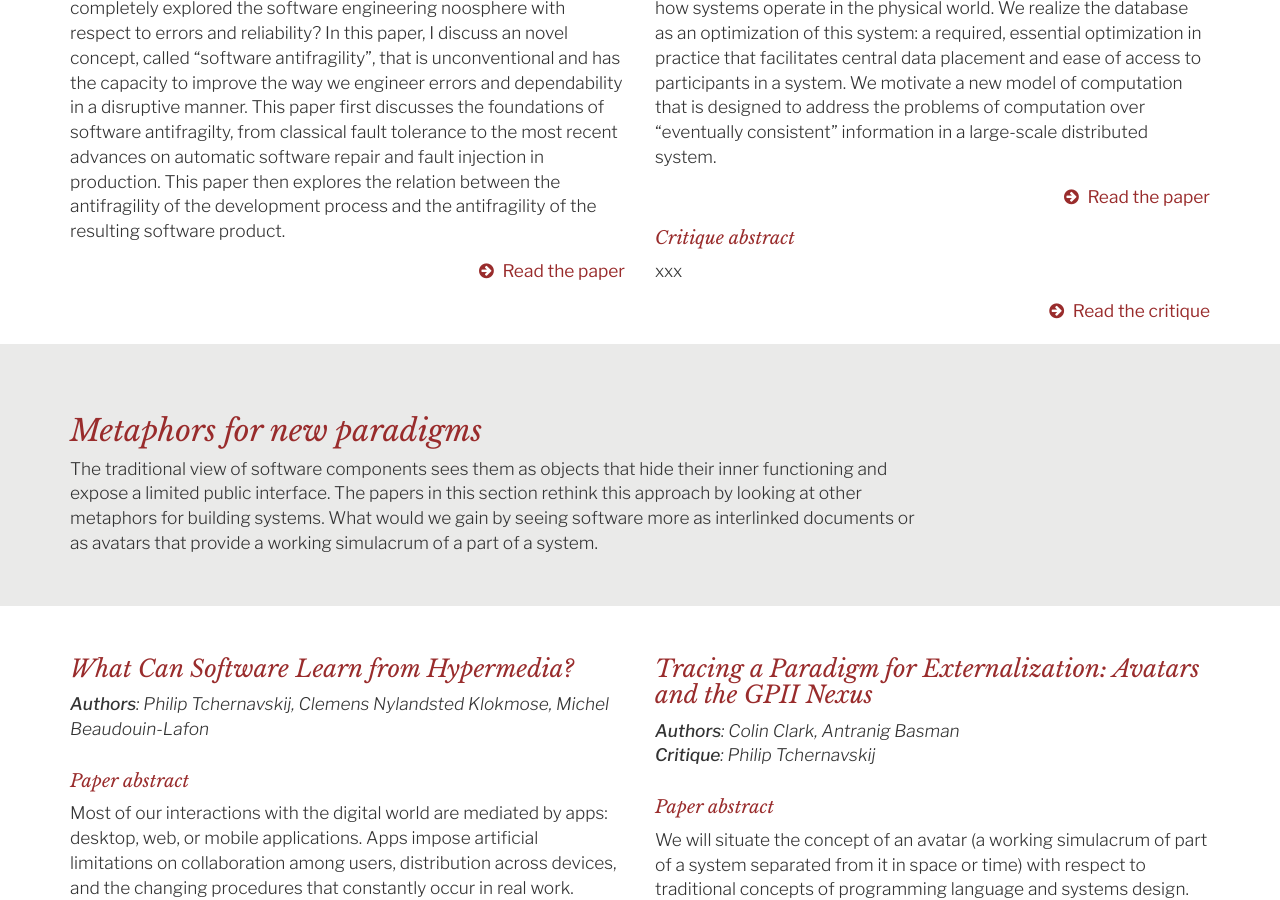
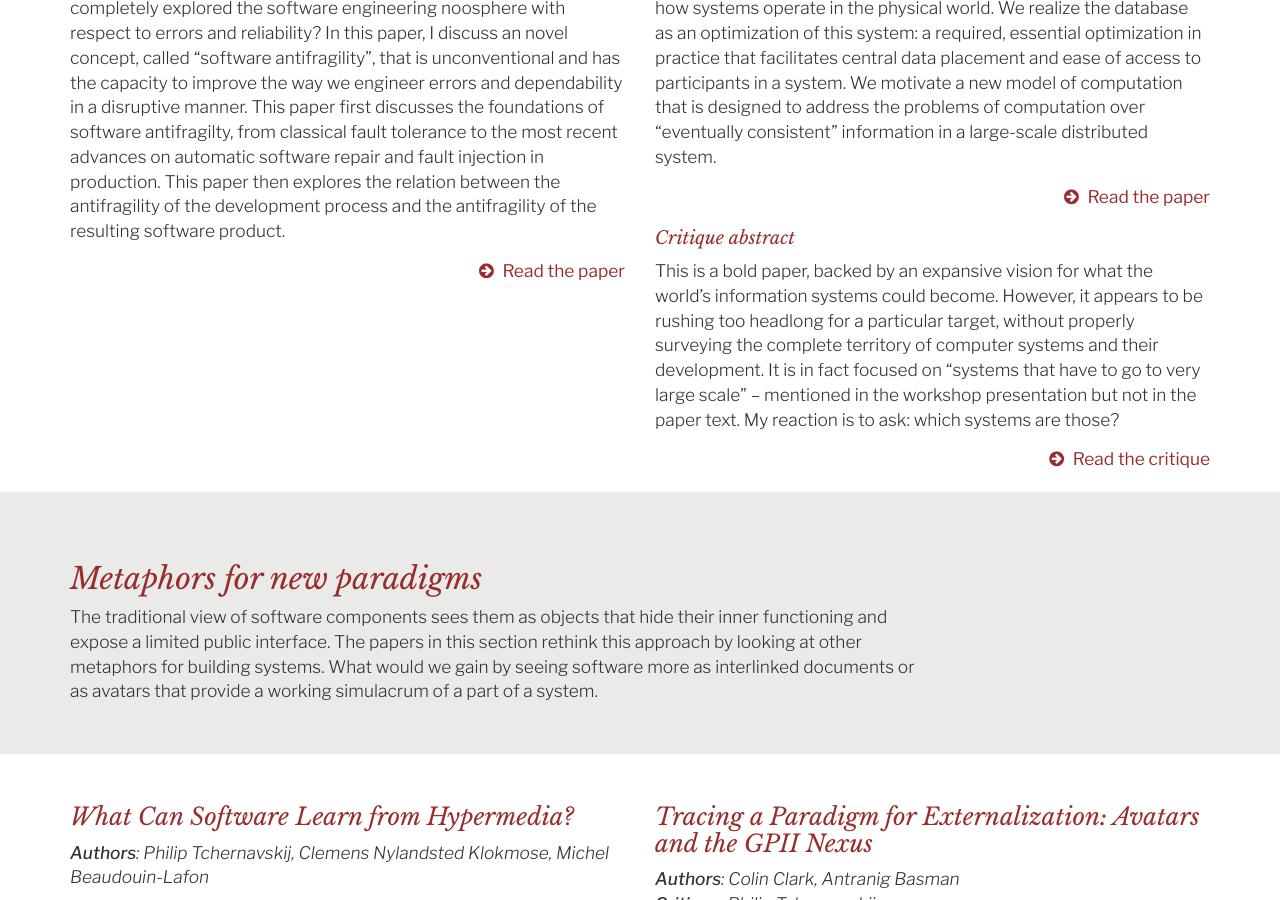
Before and after one commit to shift-society/salon, a Jekyll site: the page built from papers/index.md, in a window 1280 px wide and 900 px high, scrolled down 3452 px. Built offline with Jekyll 4.4.1, drawn with Linux system fonts in a browser that asks for light colours; nearby versions of some CDN libraries.

Commit message:
Amend critique abstract for A Certain Tendency of the Database Community

```diff
--- a/papers/index.md
+++ b/papers/index.md
@@ -230,7 +230,13 @@ We motivate a new model of computation that is designed to address the problems
 <p class="links"><a href="/salon/papers/2017/preprints/tendency.pdf"><i class="fa fa-arrow-circle-right"></i> Read the paper</a></p>
 
 #### [Critique abstract](/salon/papers/2017/certain-tendency/critique)
-xxx
+This is a bold paper, backed by an expansive vision for what the world's
+information systems could become.
+However, it appears to be rushing too headlong for a particular target,
+without properly surveying the complete territory of computer systems and their development.
+It is in fact focused on "systems that have to go to very large scale" -- mentioned
+in the workshop presentation but not in the paper text.
+My reaction is to ask: which systems are those?
 
 <p class="links"><a href="/salon/papers/2017/certain-tendency/critique"><i class="fa fa-arrow-circle-right"></i> Read the critique</a></p>
 
```
